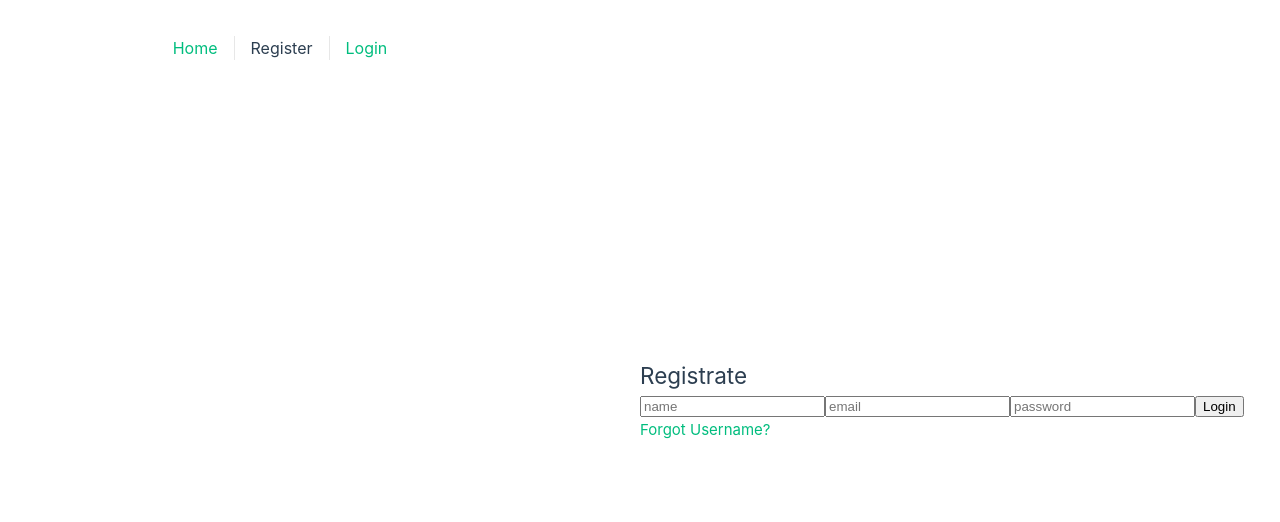
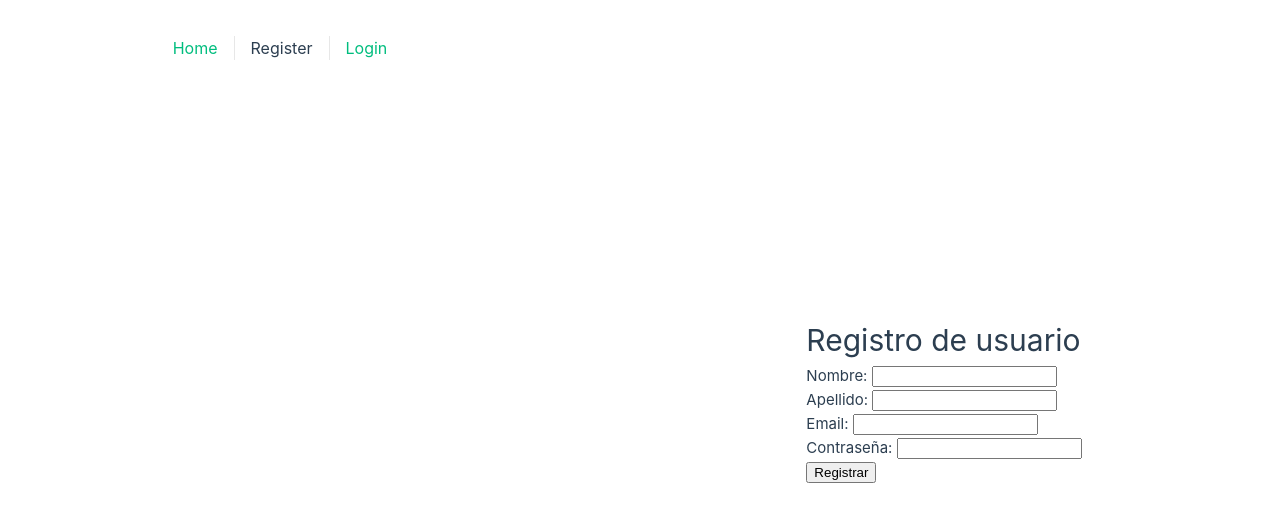
Before and after one commit to JotAlGe/juvi-front, a Vue app: page /register in a window 1280 px wide. Shown: the top 522 px of the page. Built offline with nearby package versions, Linux system fonts and the light colour scheme.

Commit message:
Registro de usuarios

```diff
--- a/src/components/Auth/Register.vue
+++ b/src/components/Auth/Register.vue
@@ -1,18 +1,80 @@
+<!--  'http://127.0.0.1:80/api/auth/register'-->
 <template>
-    <div class="log-form">
-        <h2>Registrate</h2>
-        <form>
-            <input type="text" title="name" placeholder="name" />
-            <input type="email" title="email" placeholder="email" />
-            <input type="password" title="username" placeholder="password" />
-            <button type="submit" class="btn">Login</button>
-            <a class="forgot" href="#">Forgot Username?</a>
+    <div>
+        <h1>Registro de usuario</h1>
+        <form @submit.prevent="register">
+            <label>
+                Nombre:
+                <input type="text" v-model="name">
+            </label>
+            <br>
+            <label>
+                Apellido:
+                <input type="text" v-model="lastname">
+            </label>
+            <br>
+            <label>
+                Email:
+                <input type="email" v-model="email">
+            </label>
+            <br>
+            <label>
+                Contraseña:
+                <input type="password" v-model="password">
+            </label>
+            <br>
+            <button type="submit">Registrar</button>
         </form>
+        <p v-if="mess">{{ mess }}</p>
+        <p v-if="errors">{{ errors }}</p>
     </div>
 </template>
+
 <script>
 export default {
+    data() {
+        return {
+            name: '',
+            lastname: '',
+            email: '',
+            password: '',
+            mess: '',
+            errors: ''
+        };
+    },
+    methods: {
+        async register() {
+            const userData = {
+                name: this.name,
+                lastname: this.lastname,
+                email: this.email,
+                password: this.password
+            };
 
-}
+            fetch('http://127.0.0.1:80/api/auth/register', {
+                method: 'POST',
+                headers: {
+                    'Content-Type': 'application/json'
+                },
+                body: JSON.stringify(userData)
+            })
+                .then(response => response.json())
+                .then(data => {
+                    // console.log(data.data.message)
+                    this.mess = data.data.message;
+                    this.errors = '';
+                    this.name = '';
+                    this.lastname = '';
+                    this.email = '';
+                    this.password = '';
+                })
+                .catch(error => {
+                    this.mess = '';
+                    this.errors = 'Faltan completar campos';
+                    // this.errors = error
+                    // console.log(this.error);
+                });
+        }
+    }
+};
 </script>
-<style></style>
```
